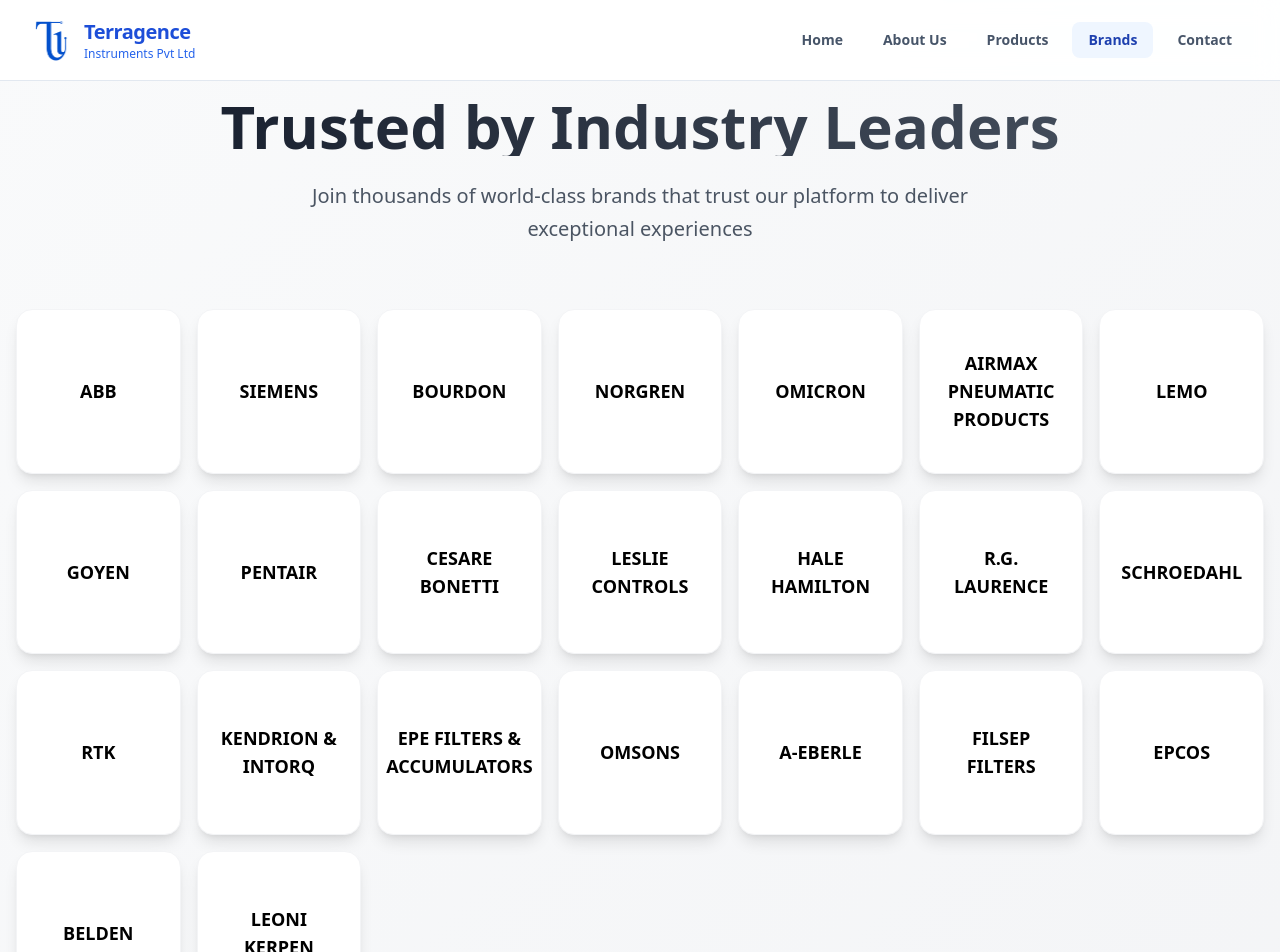
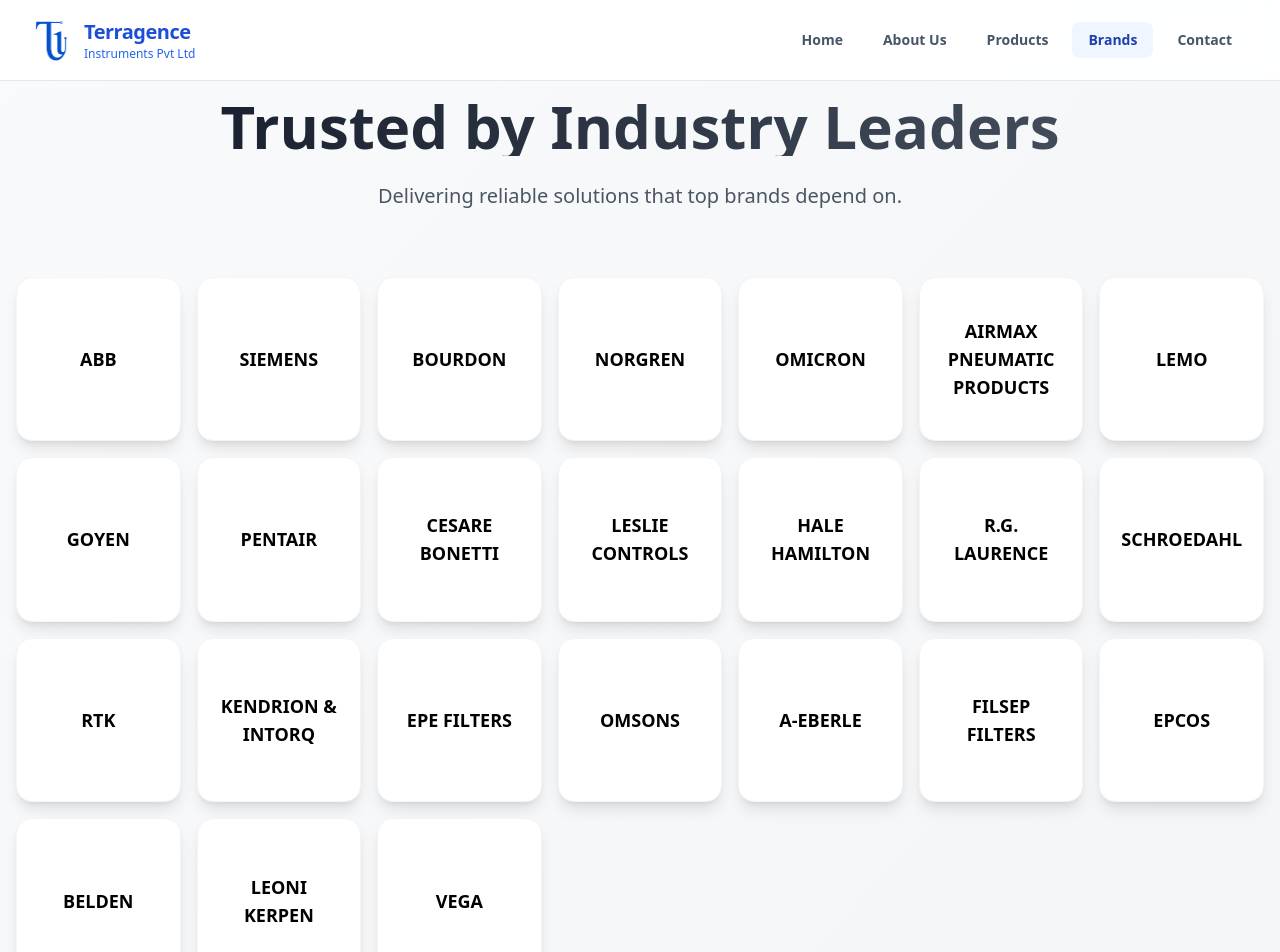
Before and after one commit to Junaid212/Terragence, a React (Create React App) app: page /brands in a window 1280 px wide. Shown: the top 952 px of the page. Built offline with nearby package versions, Linux system fonts and the light colour scheme.

Commit message:
added barnd

```diff
--- a/src/Component/Brands.jsx
+++ b/src/Component/Brands.jsx
@@ -18,13 +18,14 @@
   { name: "SCHROEDAHL", color: "#2E8B57" },
   { name: "RTK", color: "#FF4500" },
   { name: "KENDRION & INTORQ", color: "#DC143C" },
-  { name: "EPE FILTERS & ACCUMULATORS", color: "#4682B4" },
+  { name: "EPE FILTERS ", color: "#4682B4" },
   { name: "OMSONS", color: "#9400D3" },
   { name: "A-EBERLE", color: "#FF6347" },
   { name: "FILSEP FILTERS", color: "#556B2F" },
   { name: "EPCOS", color: "#004C97" },
   { name: "BELDEN", color: "#00338D" },
-  { name: "LEONI KERPEN", color: "#1C1C1C" }
+  { name: "LEONI KERPEN", color: "#1C1C1C" },
+  { name: "VEGA", color: "#FF6347" }
 ];
 
 
@@ -42,7 +43,8 @@
             Trusted by Industry Leaders
           </h1>
           <p className="text-xl text-gray-600 max-w-3xl mx-auto leading-relaxed">
-            Join thousands of world-class brands that trust our platform to deliver exceptional experiences
+Delivering reliable solutions that top brands depend on.
+
           </p>
         </motion.div>
 
```
